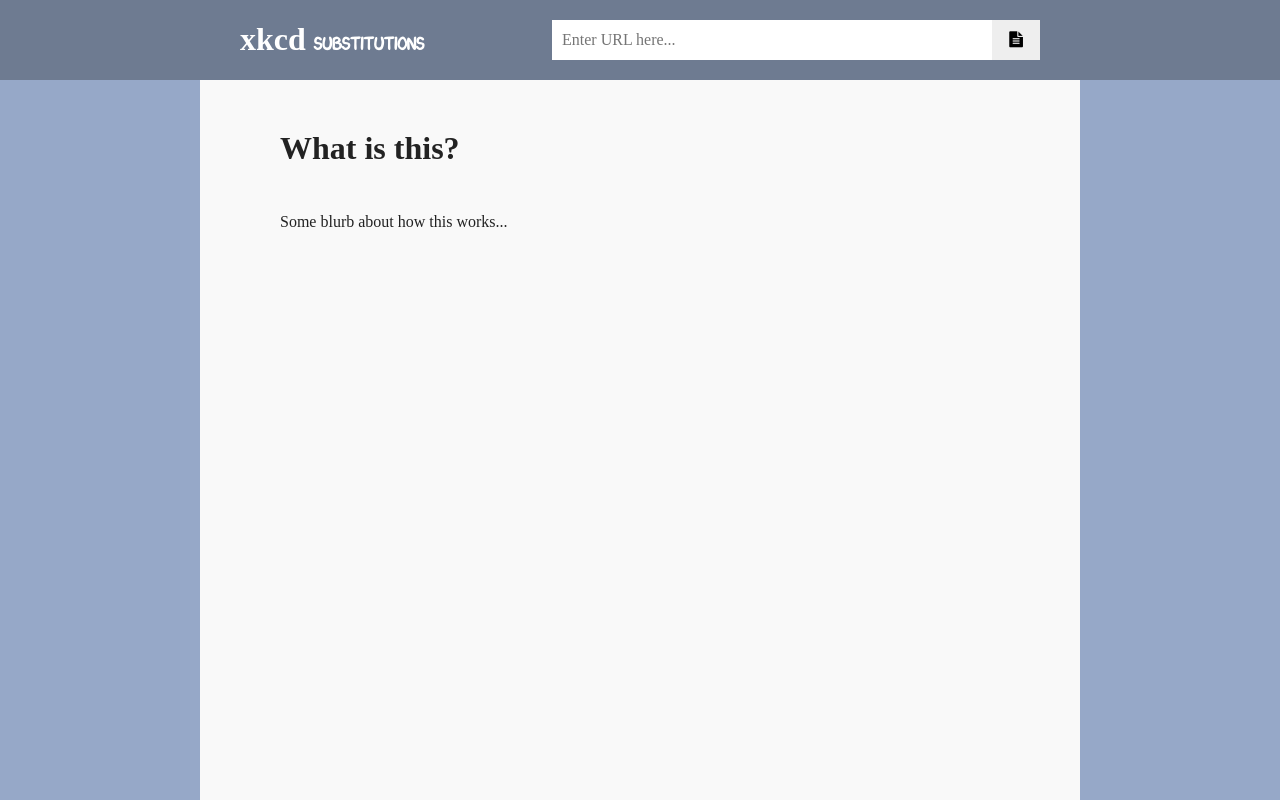
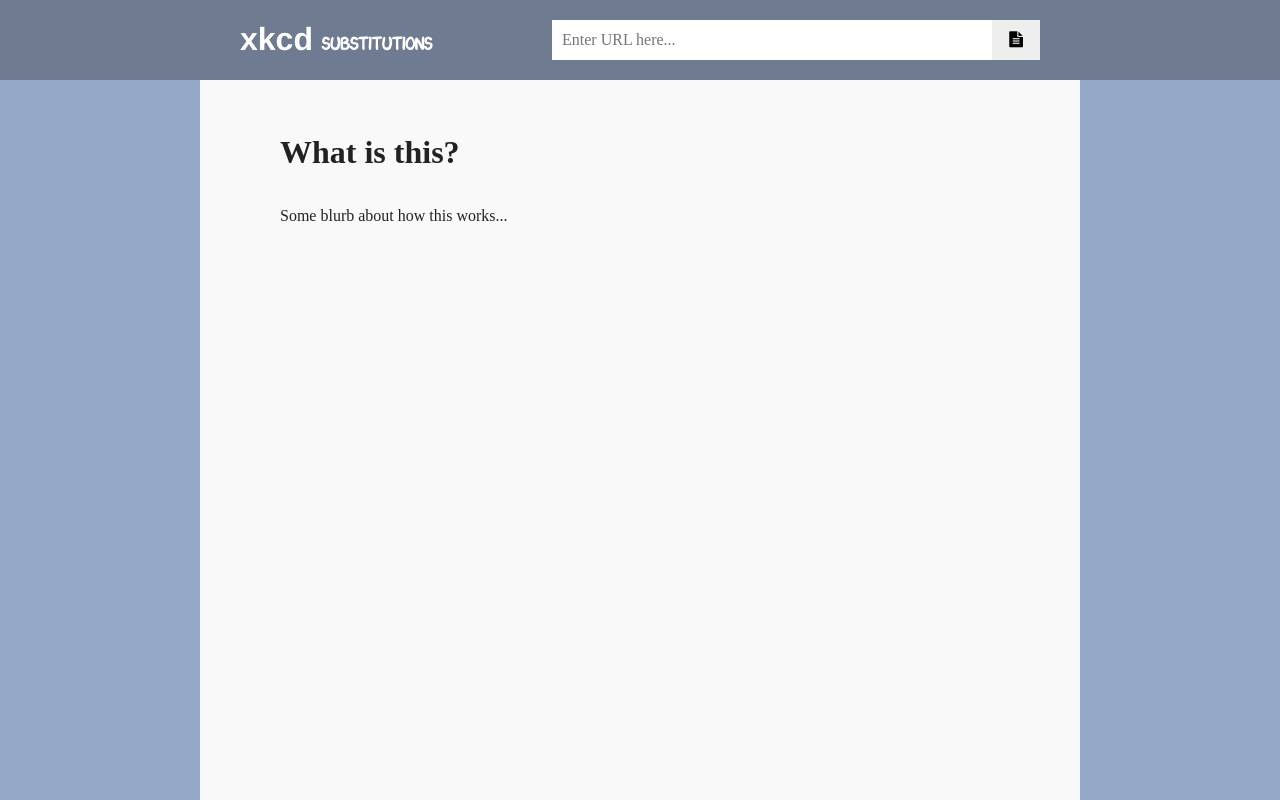
Before and after one commit to U-DON/xkcd_substitutions, a Flask app: page / in a window 1280 px wide. Run offline with Flask 2, Linux system fonts and the light colour scheme; parts of the project's set-up code (start-up, migrations or seed data) failed here and were passed over; some libraries are stand-ins or nearby versions.

Commit message:
Minor styling changes. Line spacing in content body. Text input glows on focus.

```diff
--- a/static/style.css
+++ b/static/style.css
@@ -33,6 +33,11 @@ header > div
     width: 800px;
 }
 
+header h1
+{
+    font-family: Helvetica, Arial, Sans-Serif;
+}
+
 .xkcd-font
 {
     font-family: xkcd;
@@ -58,6 +63,11 @@ header .xkcd-font
     height: 40px;
     padding: 0 10px;
     width: 420px;
+}
+
+#xkcd-form input:focus
+{
+    box-shadow: 0 0 2px 1px #99ddee;
 }
 
 #xkcd-form button
@@ -101,7 +111,7 @@ header .xkcd-font
     flex: 1;
     font-family: serif;
     font-size: 16px;
-    line-height: 1.75em;
+    line-height: 2em;
     margin: 0;
     margin-left: calc(100vw - 100%);
     max-width: 100%;
@@ -129,8 +139,13 @@ header .xkcd-font
 
 #content h1
 {
-    margin: 0 0 1em 0;
-    line-height: 1.75em;
+    margin: 0 0 0.5em 0;
+    line-height: 2em;
+}
+
+#content a
+{
+    color: #6e7b91;
 }
 
 figure
@@ -145,11 +160,12 @@ p
 
 .substitution
 {
-    background: #99ddee;
+    background: #a5e9fa;
     cursor: help;
     display: inline-block;
     font-variant: small-caps;
-    padding: 0.1em 0.5em;
+    line-height: 1em;
+    padding: 0.25em 0.5em;
     position: relative;
 }
 
```
